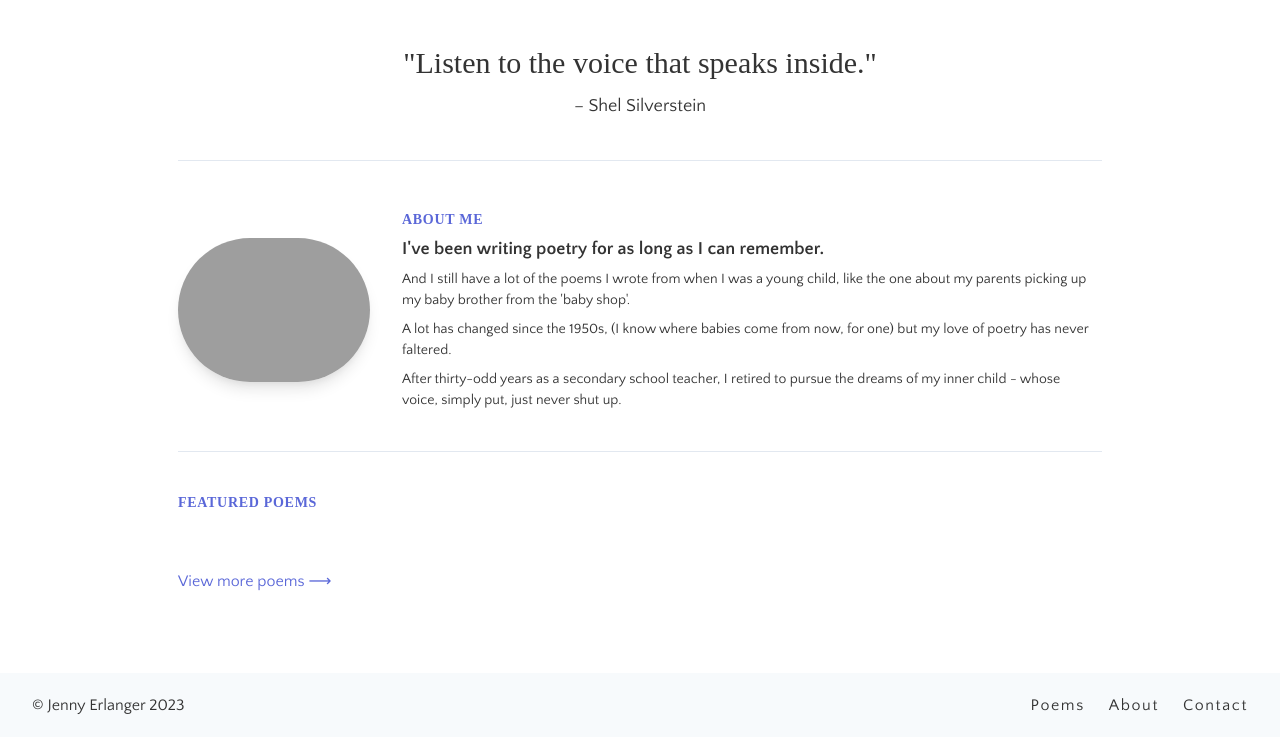
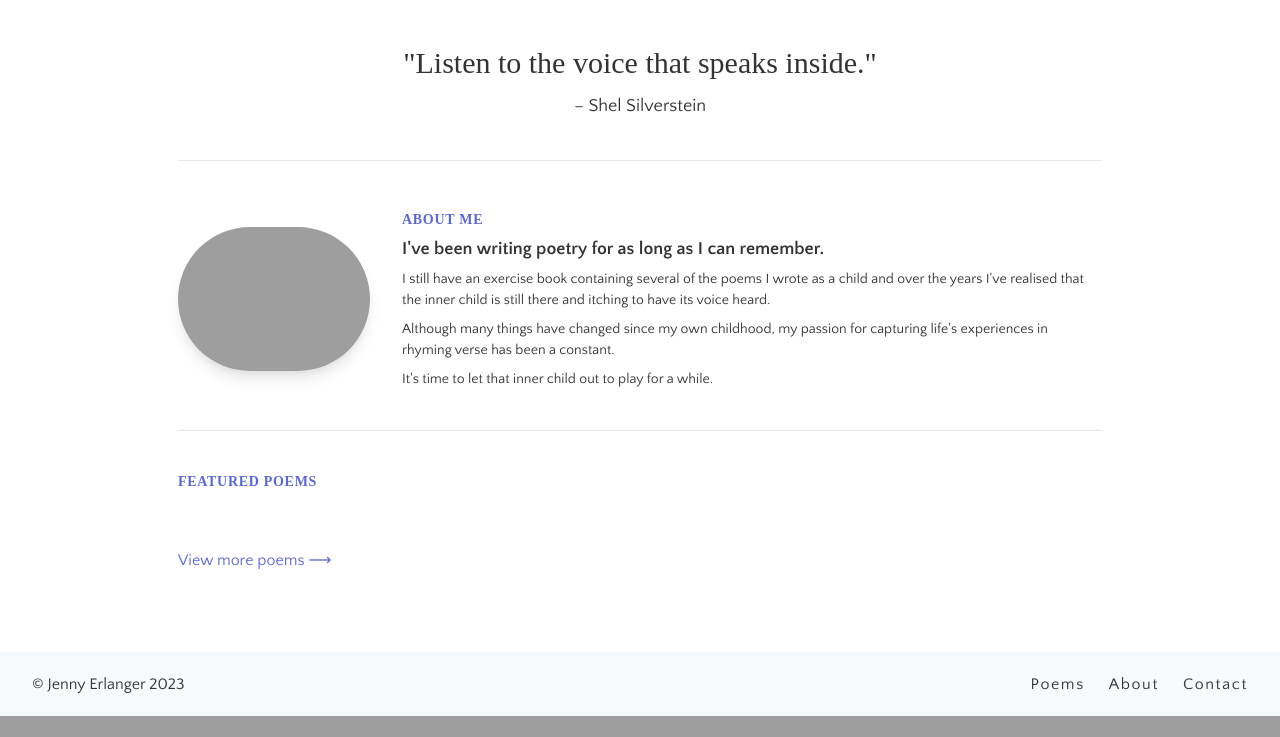
Before and after one commit to andrewerlanger/jenny_erlanger, a Django app: page / in a window 1280 px wide. Shown: the part 800-1537 px from the top of the page. After the commit the page ends 1516 px from the top, so only its background shows below. Run offline with Django 3.2, Linux system fonts and the light colour scheme; data that the repository does not hold is empty; style sheets or scripts are compiled from the project's sources; some web fonts are replaced; grey boxes are pictures that could not be loaded.

Commit message:
update text

```diff
--- a/templates/pages/home.html
+++ b/templates/pages/home.html
@@ -25,9 +25,9 @@
       <div class="w-full md:w-3/4">
         <h3 class="uppercase tracking-wide text-sm text-indigo-600 font-bold mb-2 text-center md:text-left tracking-wider">About Me</h3>
         <p class="block mt-1 text-lg leading-tight font-bold">I've been writing poetry for as long as I can remember.</p>
-        <p class="mt-2 text-sm">And I still have a lot of the poems I wrote from when I was a young child, like the one about my parents picking up my baby brother from the 'baby shop'.</p>
-        <p class="mt-2 text-sm">A lot has changed since the 1950s, (I know where babies come from now, for one) but my love of poetry has never faltered.</p>
-        <p class="mt-2 text-sm">After thirty-odd years as a secondary school teacher, I retired to pursue the dreams of my inner child - whose voice, simply put, just never shut up.</p>
+        <p class="mt-2 text-sm">I still have an exercise book containing several of the poems I wrote as a child and over the years I've realised that the inner child is still there and itching to have its voice heard.</p>
+        <p class="mt-2 text-sm">Although many things have changed since my own childhood, my passion for capturing life's experiences in rhyming verse has been a constant.</p>
+        <p class="mt-2 text-sm">It's time to let that inner child out to play for a while.</p>
       </div>
     </div>
 
```
